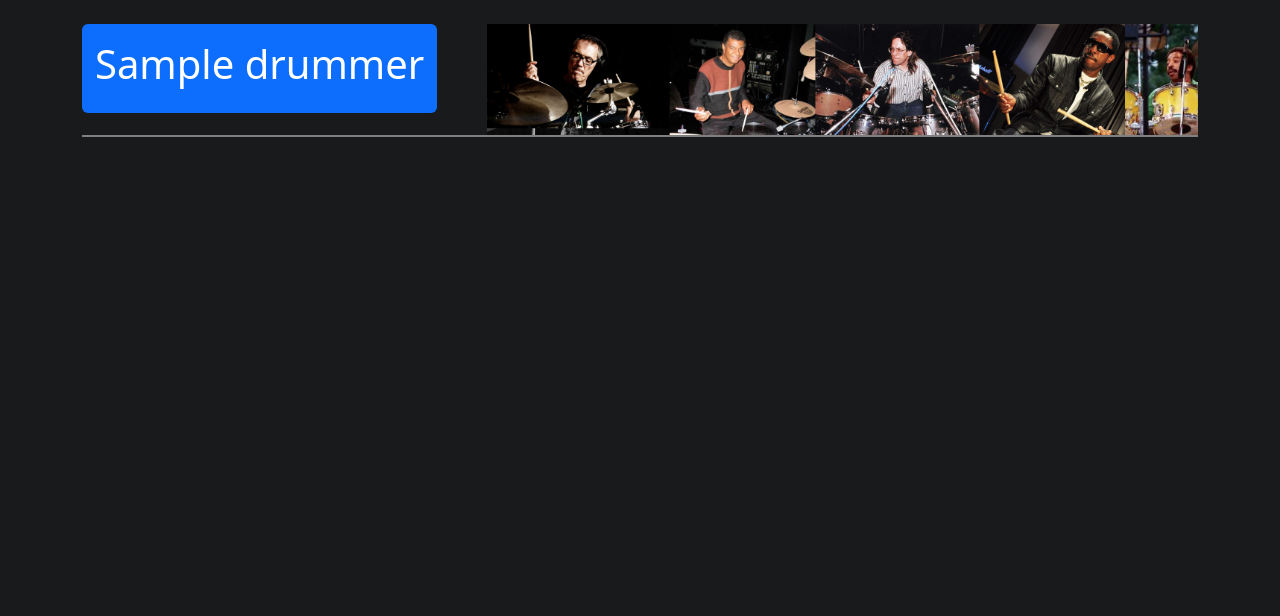
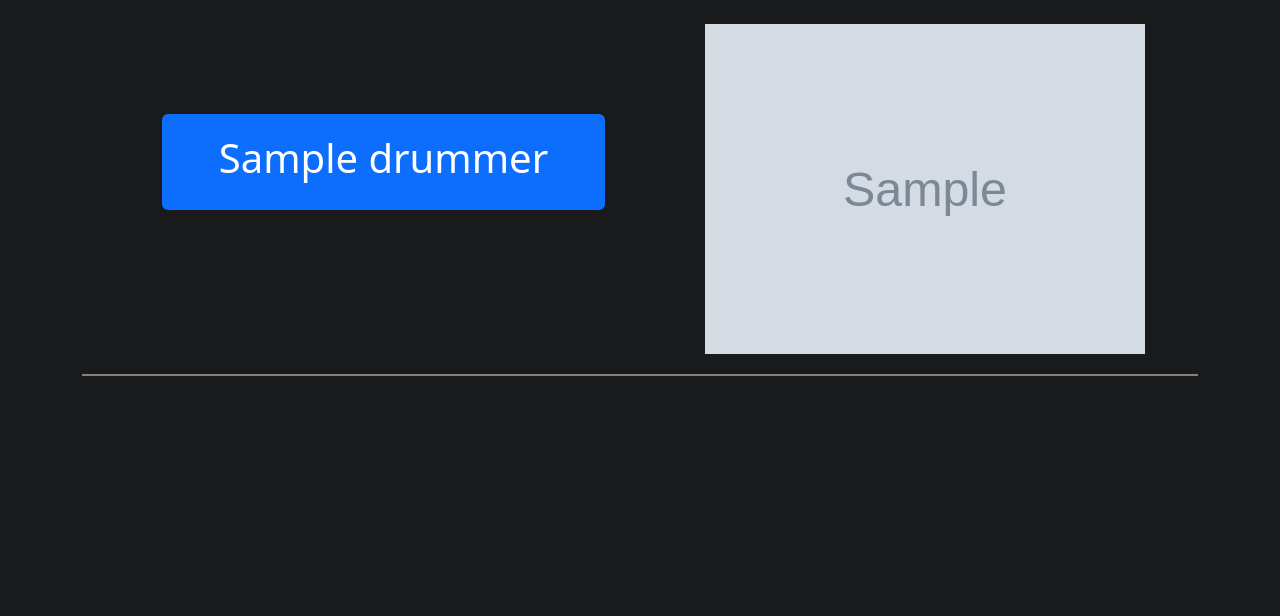
Before and after one commit to MariuszLepkowski/DrumLib, a Django app: a page that uses DrumLib/templates/drummers_app/drummer-profile.html in a window 1280 px wide. Shown: the part 111-727 px from the top of the page. Run offline with Django 4.2, Linux system fonts and the light colour scheme; tables that the repository leaves empty hold one stand-in row (values such as "Sample post"); grey boxes marked "Sample" are stand-in pictures; some libraries are stand-ins or nearby versions.

Commit message:
Adjust style for drummer profile section

```diff
--- a/DrumLib/drummers_app/views.py
+++ b/DrumLib/drummers_app/views.py
@@ -26,8 +26,11 @@ def drummer_profile(request, drummer_name):
     # response = f'drummer_profile view. Displays {drummer_name} profile with basic information and an associated discography.'
     # return HttpResponse(response, drummer_name)
     template_name = "drummers_app/drummer-profile.html"
+
+    drummer =  Drummer.objects.get(name=drummer_name)
     context = {
-        'title': f'{drummer_name}'
+        'title': f'{drummer_name}',
+        'drummer': drummer,
     }
 
     return render(request, template_name, context)
--- a/DrumLib/static/css/styles.css
+++ b/DrumLib/static/css/styles.css
@@ -154,3 +154,34 @@ body {
     object-fit: cover;
     object-position: center;
 }
+
+/**************************** drummer-profile section ***********************************/
+
+#drummer-profile {
+    display: grid;
+    grid-template-columns: 1fr 1fr;
+    gap: 70px;
+    border-bottom: 2px solid gray;
+}
+
+.drummer-profile-img {
+    height: 330px;
+
+}
+
+#drummer-profile-image {
+    display: flex;
+    align-items: center;
+    justify-content: center;
+    max-width:500px;
+    margin-bottom: 20px;
+}
+
+#drummer-name {
+    display: flex;
+    align-items: right;
+    justify-content: center;
+    margin-left:80px;
+    margin-top:90px;
+    max-height:120px;
+}
--- a/DrumLib/templates/drummers_app/drummer-profile.html
+++ b/DrumLib/templates/drummers_app/drummer-profile.html
@@ -3,9 +3,13 @@
 {% block title %}Drummer profile - DrumLib{% endblock %}
 
 {% block content %}
-<div id="section-title">
-    <span class="badge text-bg-primary centered-badge">{% block page_title %}<h1>{{ title }}</h1>{% endblock %}</span>
-    {% load static %}
-    <img src={% static "assets/img/section-title-bg-img.jpg" %} class="drummers-bg">
+<div id="drummer-profile">
+    <section id="drummer-name">
+        <span class="badge text-bg-primary centered-badge">{% block page_title %}<h1>{{ title }}</h1>{% endblock %}</span>
+    </section>
+
+    <section id="drummer-profile-image">
+        <img src="{{ drummer.photos.first.image.url }}" class="drummer-profile-img" alt="{{ drummer.name }}">
+    </section>
 </div>
 {% endblock %}
```
